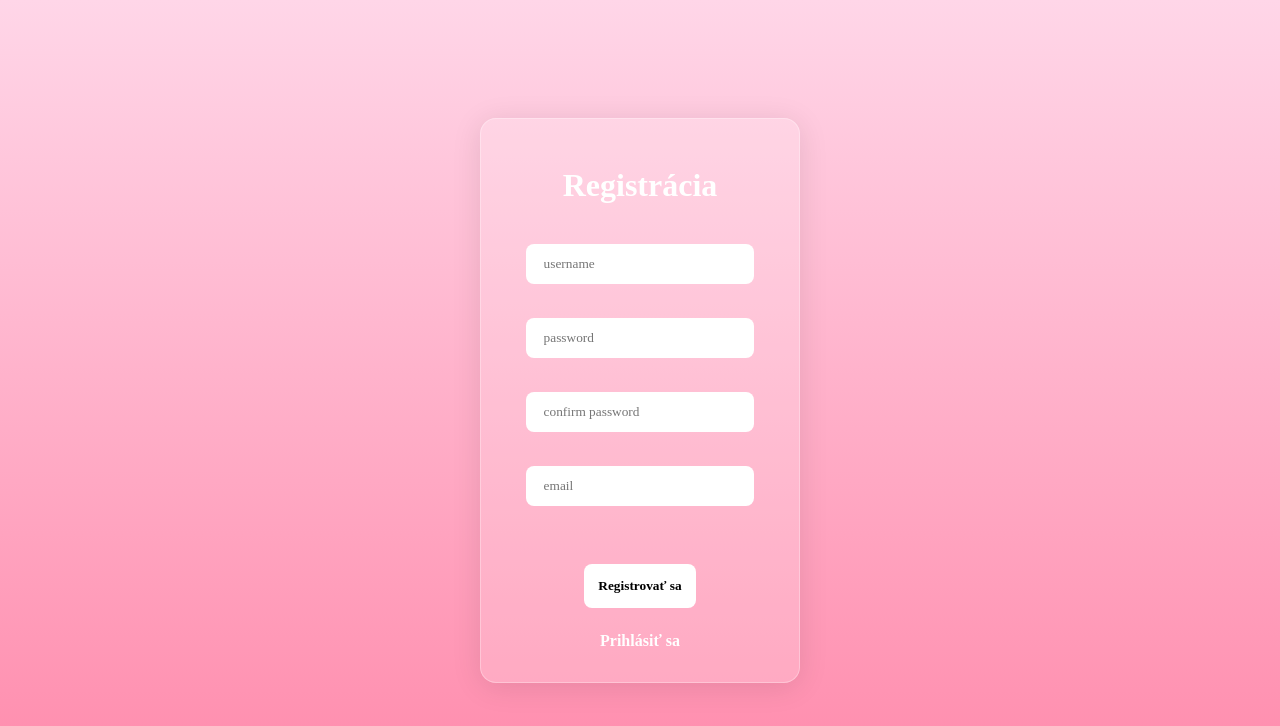
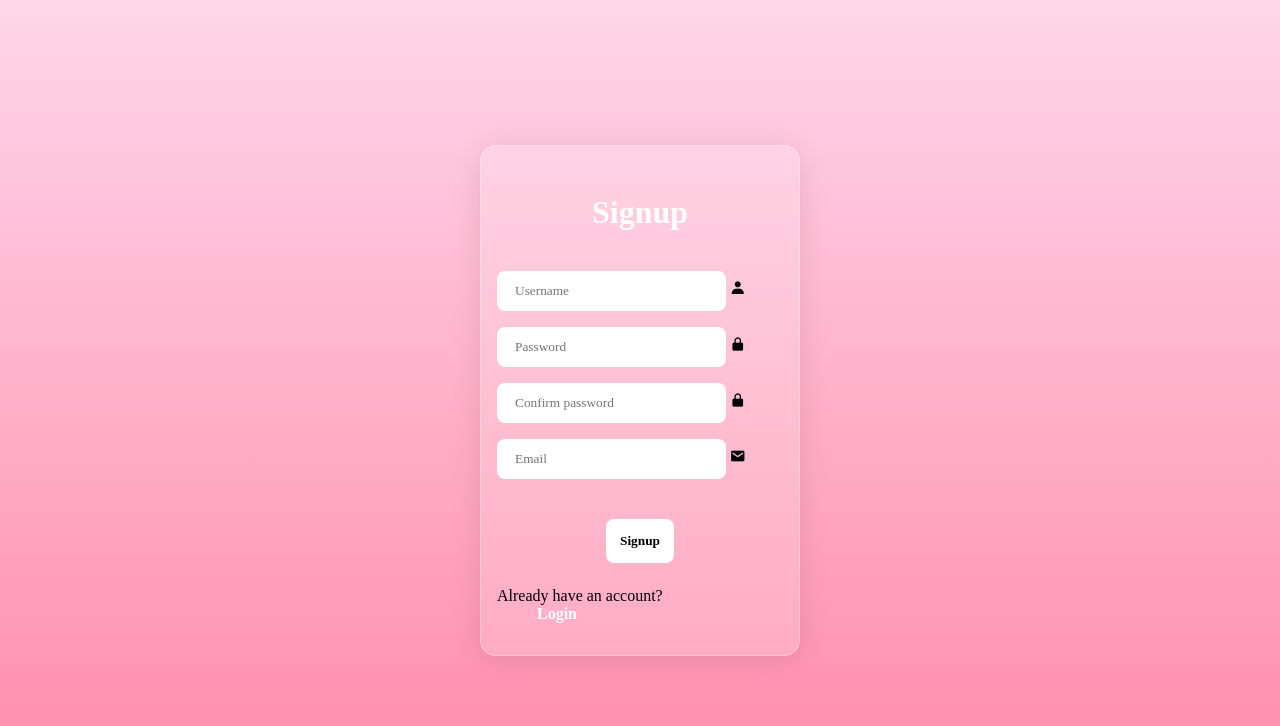
Before and after one commit to lobYno/repozitar, a PHP site: page /register.php in a window 1280 px wide. Shown: the top 726 px of the page. Run offline with PHP 8.4, Linux system fonts and the light colour scheme.

Commit message:
Update register.php

```diff
--- a/register.php
+++ b/register.php
@@ -1,4 +1,6 @@
 <?php
+$success_message = $error_message = '';
+
 if ($_SERVER["REQUEST_METHOD"] == "POST") {
     $servername = "localhost";
     $username = "hrachovsky";
@@ -8,37 +10,36 @@ if ($_SERVER["REQUEST_METHOD"] == "POST") {
     $conn = new mysqli($servername, $username, $password, $dbname);
 
     if ($conn->connect_error) {
-        die("<p class='error-message'>Connection failed: " . $conn->connect_error . "</p>");
-    }
-
+        $error_message = "Connection failed: " . $conn->connect_error;
+    } else {
         $input_username = $_POST['username'];
         $input_password = $_POST['password'];
         $confirm_password = $_POST['confirm_password'];
         $input_email = $_POST['email'];
 
         if ($input_password !== $confirm_password) {
-        echo "<p class='error-message'>Passwords do not match. Please enter the same password in both fields.</p>";
-        exit;
-    }
-
+            $error_message = "Passwords do not match. Please enter the same password in both fields.";
+        } else {
             $hashed_password = password_hash($input_password, PASSWORD_DEFAULT);
 
             $check_username_sql = "SELECT * FROM t_user WHERE meno='$input_username'";
             $result = $conn->query($check_username_sql);
 
             if ($result->num_rows > 0) {
-        echo "<p class='error-message'>Username already exists. Please choose a different username.</p>";
+                $error_message = "Username already exists. Please choose a different username.";
             } else {
                 $insert_sql = "INSERT INTO t_user (meno, heslo, email) VALUES ('$input_username', '$hashed_password', '$input_email')";
 
                 if ($conn->query($insert_sql) === TRUE) {
-            echo "<p>New record created successfully</p>";
+                    $success_message = "New record created successfully";
                 } else {
-            echo "<p class='error-message'>Error: " . $insert_sql . "<br>" . $conn->error . "</p>";
+                    $error_message = "Error: " . $insert_sql . "<br>" . $conn->error;
+                }
             }
         }
 
         $conn->close();
+    }
 }
 ?>
 
@@ -46,19 +47,46 @@ if ($_SERVER["REQUEST_METHOD"] == "POST") {
 <html>
 <head>
     <meta charset="UTF-8">
+    <meta name="viewport" content="width=device-width, initial-scale=1.0">
     <title>Register form</title>
     <link rel="stylesheet" href="style.css">
+    <link href='https://unpkg.com/boxicons@2.1.4/css/boxicons.min.css' rel='stylesheet'>
 </head>
 <body>
-    <div class="zaklad">
+    <div class="wrapper">
+        <div class="messages">
+            <?php
+            if (!empty($success_message)) {
+                echo "<p class='success-message'>$success_message</p>";
+            }
+            if (!empty($error_message)) {
+                echo "<p class='error-message'>$error_message</p>";
+            }
+            ?>
+        </div>
         <form action="register.php" method="post">
-            <h1>Registrácia</h1>
-            <input type="text" name="username" placeholder="username" required autofocus><br>
-            <input type="password" name="password" placeholder="password" required><br>
-            <input type="password" name="confirm_password" placeholder="confirm password" required><br>
-            <input type="email" name="email" placeholder="email" required><br>
-            <button type="submit" name="submit">Registrovať sa</button>
-            <a href="index.php" id="Register">Prihlásiť sa</a>
+            <h1>Signup</h1>
+
+            <div class="input-box">
+                <input type="text" name="username" placeholder="Username" required autofocus>
+                <i class='bx bxs-user'></i>
+            </div>
+            <div class="input-box">
+                    <input type="password" name="password" placeholder="Password" required>
+                    <i class='bx bxs-lock-alt' ></i>
+            </div>
+            <div class="input-box">
+                    <input type="password" name="confirm_password" placeholder="Confirm password" required>
+                    <i class='bx bxs-lock-alt' ></i>
+            </div>
+            <div class="input-box">
+                <input type="email" name="email" placeholder="Email" required>
+                <i class='bx bxs-envelope'></i>
+            </div>
+            <button type="submit" name="submit" class="btn">Signup</button>
+            <div class="register-link">
+                <p>Already have an account? <a href="index.php" id="Login">Login</a></p>
+            </div>
         </form>
     </div>
 </body>
```
Lines whose indentation alone changed are shown as unchanged.
